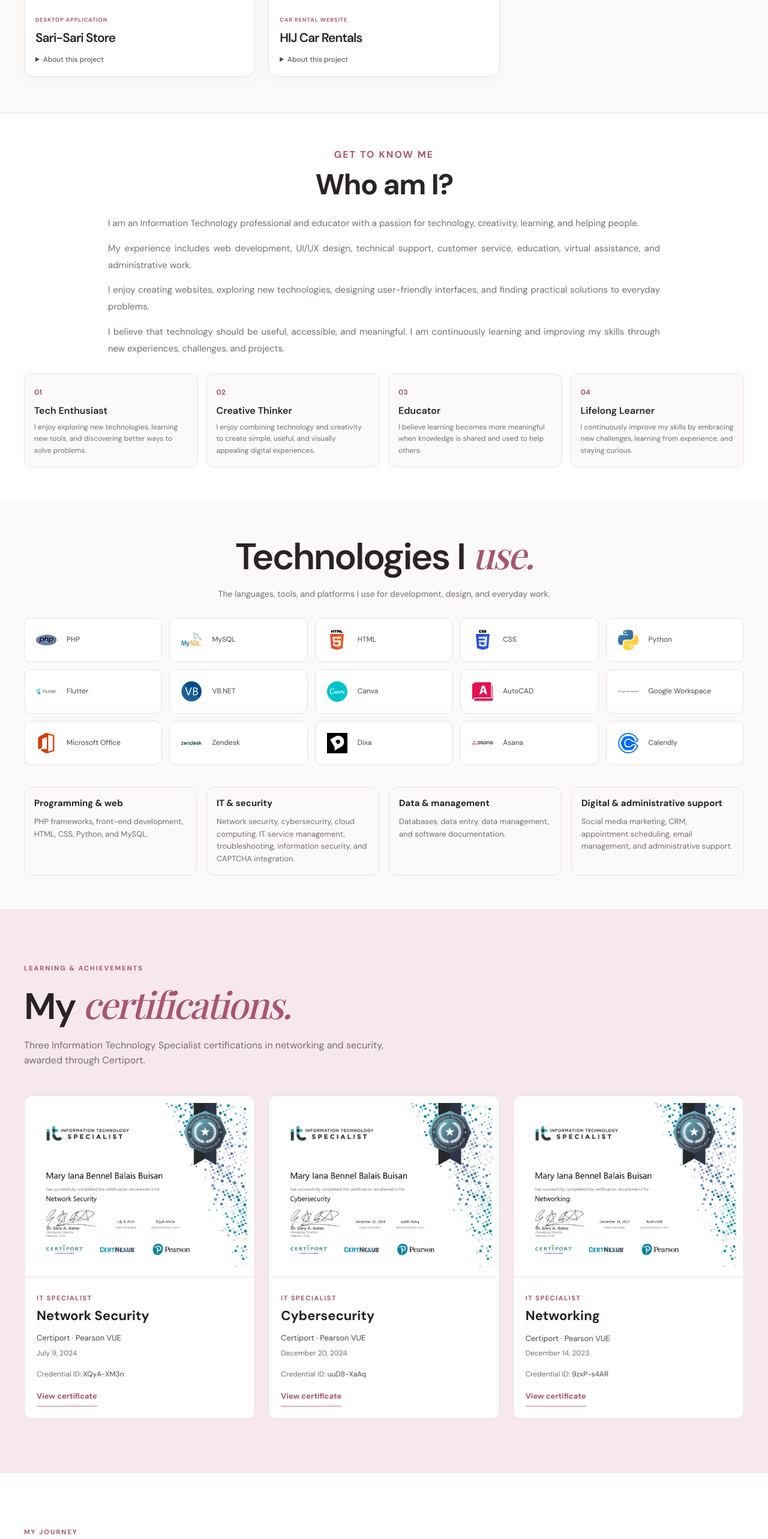
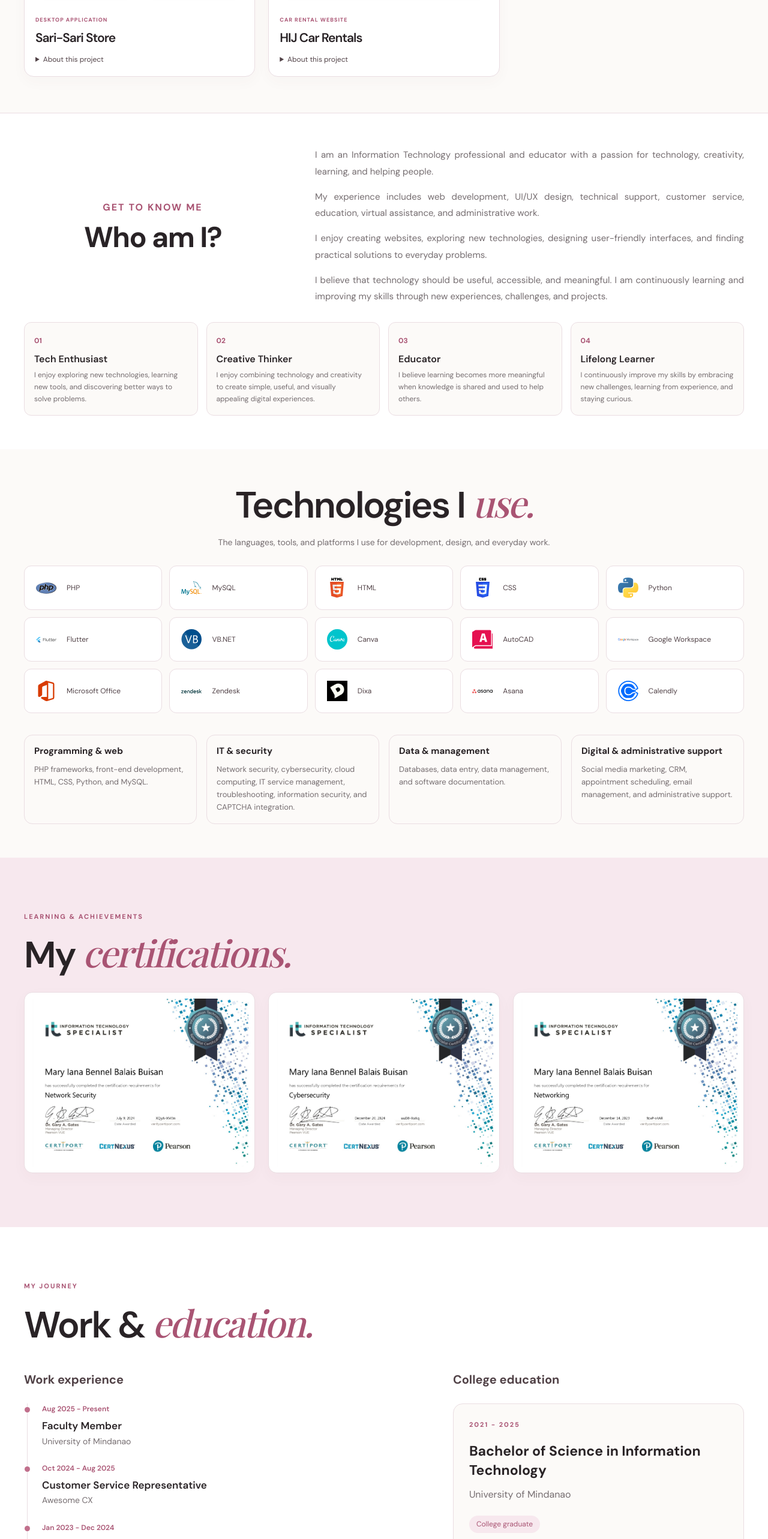
Before and after one commit to bennelyana/portfolio, a Next.js app: page / in a window 1280 px wide. Shown: the part 1983-4549 px from the top of the page at 60% size. Built offline with nearby package versions, Linux system fonts and the light colour scheme; a web font is replaced by a local one.

Commit message:
Match about sketch and simplify certificates to images

```diff
--- a/app/page.tsx
+++ b/app/page.tsx
@@ -127,21 +127,12 @@ export default function Home() {
           <div className="section-inner">
             <p className="section-eyebrow">Learning &amp; achievements</p>
             <h2 className="section-title">My <em>certifications.</em></h2>
-            <p className="section-description">Three Information Technology Specialist certifications in networking and security, awarded through Certiport.</p>
             <div className="credential-grid">
               {certificates.map((certificate) => (
                 <article className="credential-card" key={certificate.title}>
                   <a className="credential-preview" href={certificate.image} target="_blank" rel="noopener noreferrer" aria-label={`View ${certificate.title} certificate (opens in a new tab)`}>
                     <Image src={certificate.image} alt={`${certificate.title} certificate awarded to Mary Iana Bennel Balais Buisan`} width={1651} height={1275} sizes="(max-width: 600px) 100vw, (max-width: 900px) 50vw, 33vw" className="credential-image" />
                   </a>
-                  <div className="credential-content">
-                    <span className="project-category">IT Specialist</span>
-                    <h3>{certificate.title}</h3>
-                    <p className="credential-issuer">Certiport &middot; Pearson VUE</p>
-                    <time dateTime={certificate.dateTime}>{certificate.date}</time>
-                    <p className="credential-id">Credential ID: <span>{certificate.credential}</span></p>
-                    <a className="project-link" href={certificate.image} target="_blank" rel="noopener noreferrer">View certificate<span className="sr-only"> (opens in a new tab)</span></a>
-                  </div>
                 </article>
               ))}
             </div>
--- a/app/portfolio.css
+++ b/app/portfolio.css
@@ -160,7 +160,7 @@ body .project-screenshot img { padding: 20px 7px 7px; object-fit: contain; trans
 body .project-screenshot:hover { transform: translateY(-3px); }
 body .project-screenshot:hover img { transform: scale(1.03); }
 body .about { padding-top: 56px; padding-bottom: 56px; }
-body .about-intro { grid-template-columns: 1fr; gap: 26px; }
+body .about-intro { grid-template-columns: .75fr 1.25fr; align-items: center; gap: 56px; }
 body .about-intro > div:first-child { text-align: center; }
 body .about-intro .section-eyebrow { font-size: 16px; letter-spacing: 2px; margin-bottom: 12px; }
 body .about-title { font-size: clamp(32px, 4vw, 48px); letter-spacing: -1.5px; }
@@ -193,6 +193,12 @@ body .technology-icon img { width: 100%; height: 100%; object-fit: contain; }
   body .about-trait { padding: 12px; }
   body .about-trait h3 { font-size: 14px; }
 }
+body .credential-preview { padding: 10px; border-bottom: 0; }
+body .credential-card { box-shadow: 0 8px 24px #51424708; }
+body .credential-grid { gap: 22px; margin-top: 28px; }
+@media (max-width: 900px) {
+  body .about-intro { grid-template-columns: 1fr; gap: 24px; }
+}
 @media (prefers-reduced-motion: reduce) {
   html { scroll-behavior: auto; }
   *, *::before, *::after { transition: none !important; animation: none !important; }
```
